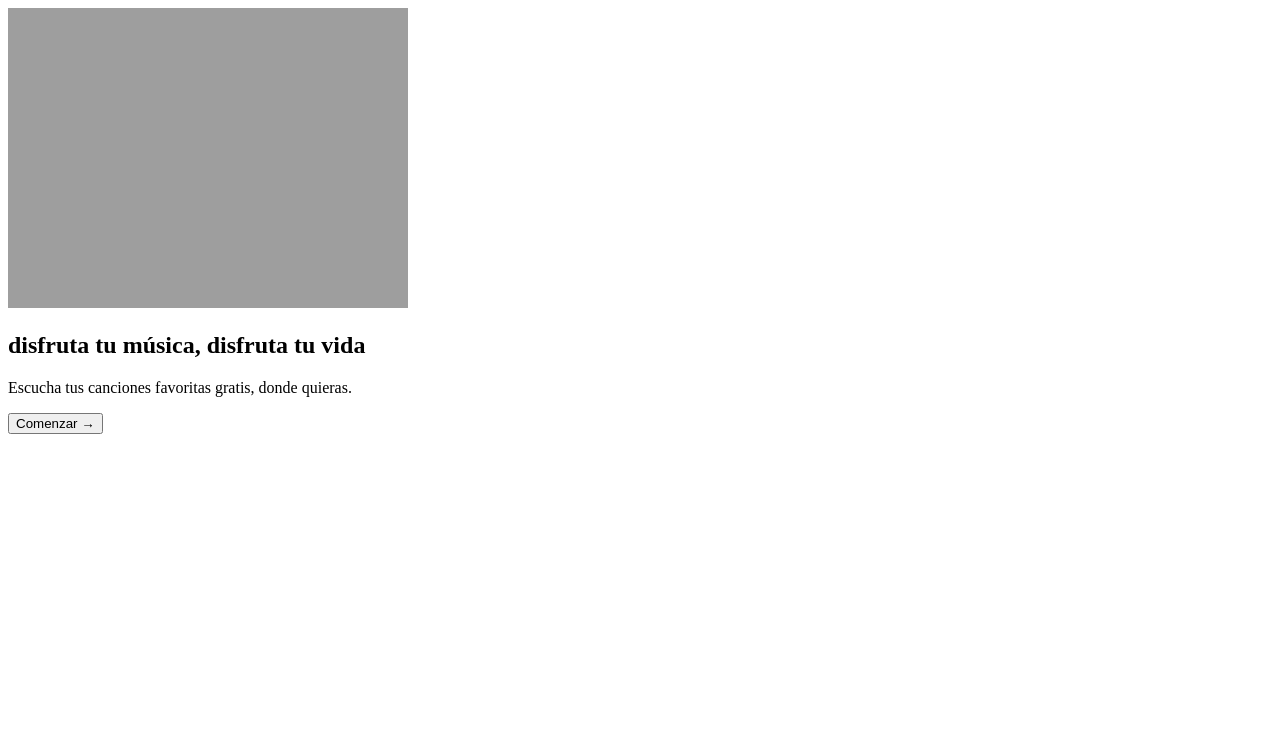
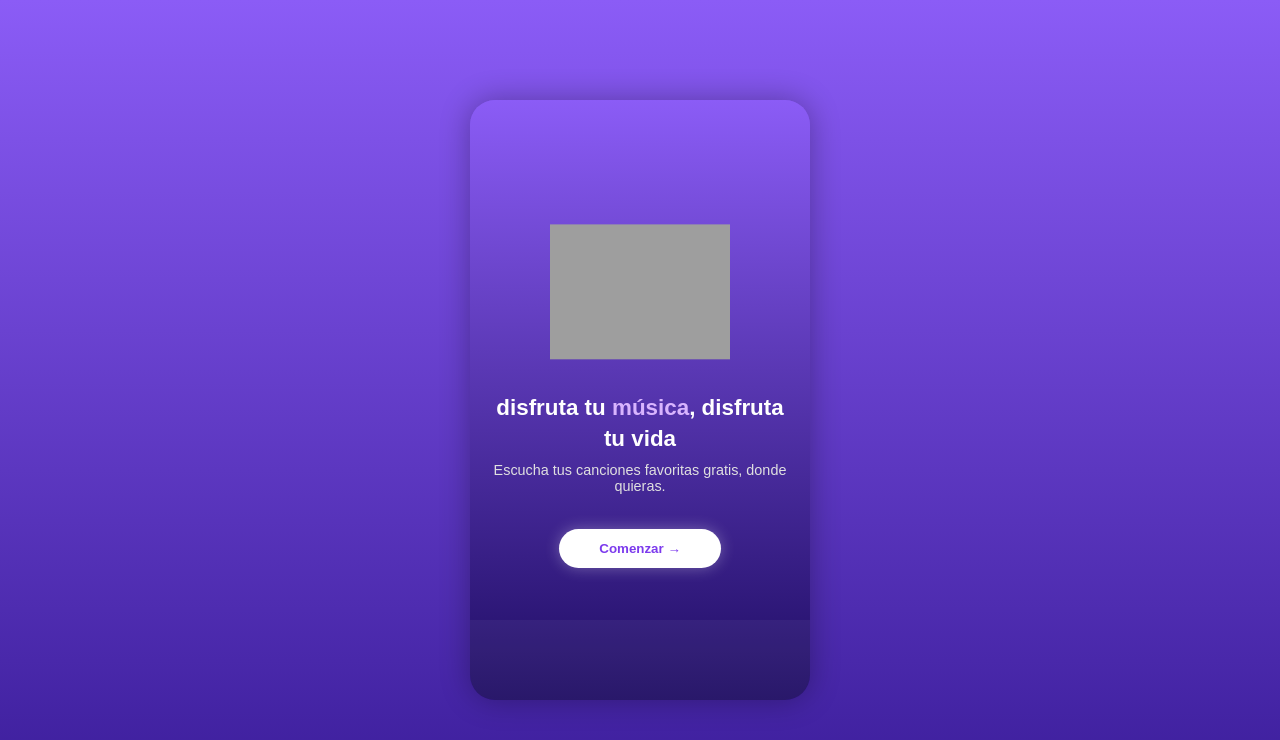
Before and after one commit to JOSETH-STIVEN/reproductor_de_musica, a plain HTML site: page index.html in a window 1280 px wide. Drawn offline with Linux system fonts and the light colour scheme; the site is published under a folder, as on GitHub Pages, so addresses that start at the root find nothing.

Commit message:
Agregue errores

```diff
--- a/index.html
+++ b/index.html
@@ -4,7 +4,7 @@
   <meta charset="UTF-8">
   <meta name="viewport" content="width=device-width, initial-scale=1.0">
   <title>Pantalla de Inicio</title>
-  <link rel="stylesheet" href="/css/home.css">
+  <link rel="stylesheet" href="css/home.css">
 </head>
 <body id="body">
 
@@ -18,7 +18,7 @@
         <p>Escucha tus canciones favoritas gratis, donde quieras.</p>
       </div>
 
-      <button id="btn_ingresar" class="btn-ingresar" onclick="window.location.href='play.html'">
+      <button id="btn_ingresar" class="btn-ingresar" onclick="window.location.href='player.html'">
        Comenzar →
       </button>
 
@@ -30,6 +30,6 @@
 
   </div>
 
-  <script src="app.js"></script>
+
 </body>
 </html>
```
Also changed, not shown: player.html (renamed from play.html, +1 -1 lines).
